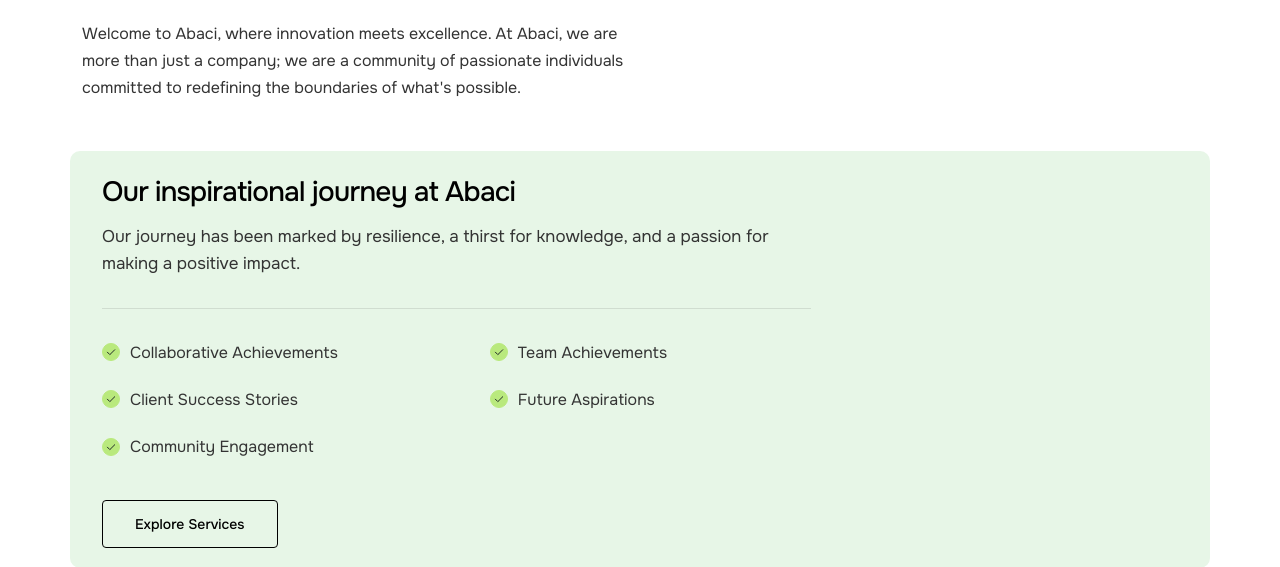
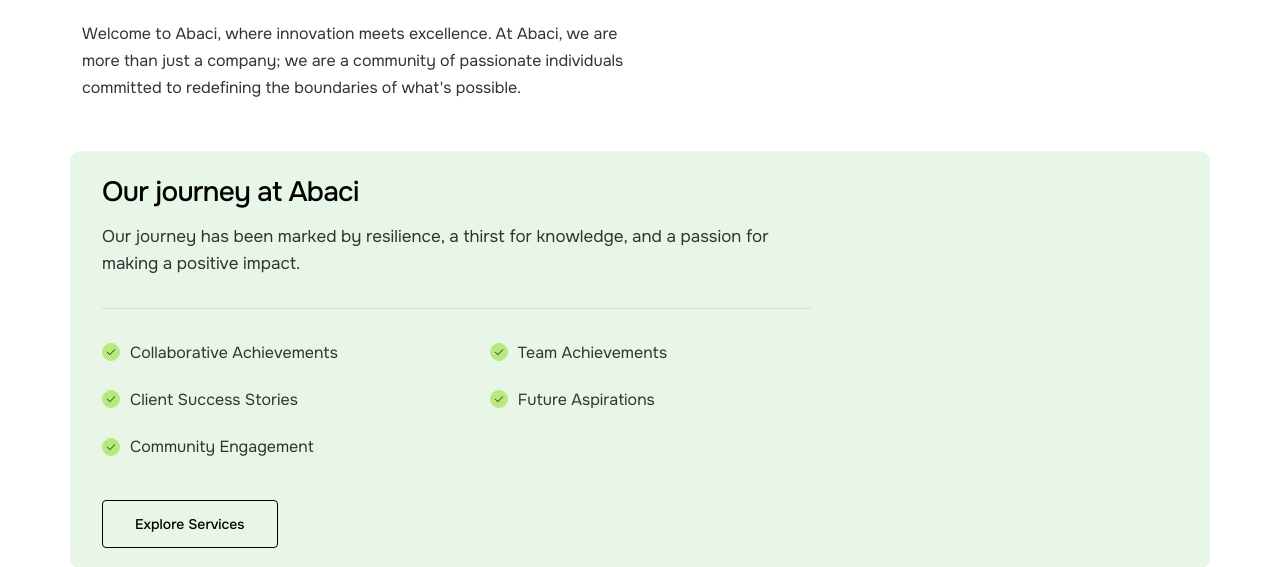
Before and after one commit to usman-InfinityTech/AbaciGG, a Django app: page /about-us/ in a window 1280 px wide. Shown: the part 158-725 px from the top of the page. Run offline with Django 3.2, Linux system fonts and the light colour scheme; data comes from the database, SQL or seed files in the repository; some libraries are stand-ins or nearby versions.

Commit message:
Change to about us

```diff
--- a/templates/website/about_us.html
+++ b/templates/website/about_us.html
@@ -15,7 +15,7 @@
 ">
             <div class="section-data col-lg-8">
                 <div class="journey-data">
-                    <h3 class="h3-title">Our inspirational journey at Abaci</h3>
+                    <h3 class="h3-title">Our journey at Abaci</h3>
                     <p class="journey-text">Our journey has been marked by resilience, a thirst for knowledge, and a
                         passion for making a positive impact.</p>
                     <ul role="list" class="journey-info">
```
